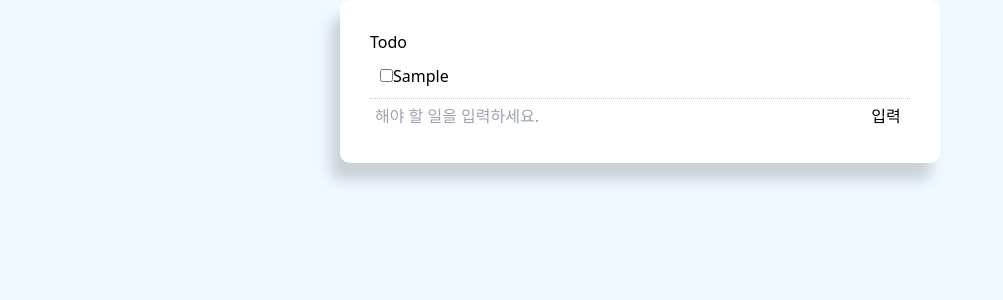
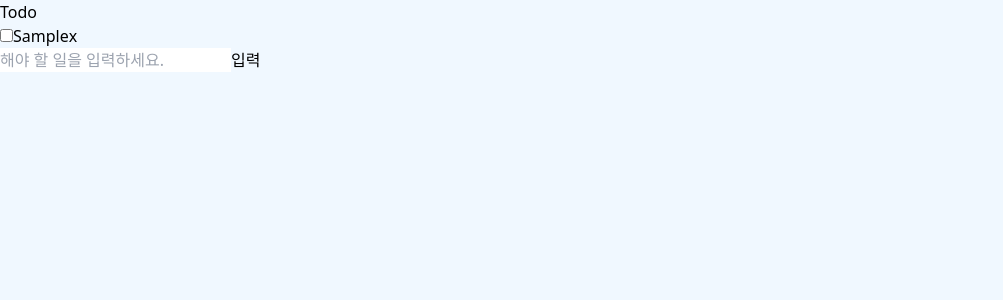
Before and after one commit to cocodori/todolistwithreact, a React (Create React App) app: page / in a window 1280 px wide. Both pictures are taken after typing "Sample" into the empty fields and a click on the input "입력". Shown: the top 300 px of the page, without its empty margins (0-1003 px from the left). Built offline with nearby package versions, Linux system fonts and the light colour scheme.

Commit message:
style 제거

```diff
--- a/src/App.css
+++ b/src/App.css
@@ -1,15 +1,3 @@
 @tailwind base;
 @tailwind components;
 @tailwind utilities;
-
-.container {
-    margin: auto;
-    max-width: 600px;
-   }
-
-   .todoBlock {
-    padding: 30px;
-    background-color: #fff;
-    border-radius: 10px;
-    box-shadow: -9px 17px 13px rgb(0 0 0 / 16%);
-   }
--- a/src/App.js
+++ b/src/App.js
@@ -24,9 +24,9 @@ export default function App() {
     }
 
     return (
-        <div className="container">
-            <div className="todoBlock">
-                <div className="title">
+        <div>
+            <div>
+                <div>
                     <h1>Todo</h1>
                 </div>
 
--- a/src/components/Form.js
+++ b/src/components/Form.js
@@ -7,11 +7,10 @@ export default function Form({handleSubmit, value, setValue}) {
 
     return (
         <div>
-            <form style={{ display: 'flex' }} onSubmit={handleSubmit}>
+            <form onSubmit={handleSubmit}>
                 <input
                     type="text"
                     name="value"
-                    style={{ flex: "10", padding: "5px" }}
                     placeholder="해야 할 일을 입력하세요."
                     value={value}
                     onChange={handleChange}
@@ -19,8 +18,6 @@ export default function Form({handleSubmit, value, setValue}) {
                 <input
                     type="submit"
                     value="입력"
-                    className="btn"
-                    style={{ flex: '1' }}
                 />
             </form>
         </div>
--- a/src/components/List.js
+++ b/src/components/List.js
@@ -1,17 +1,6 @@
 import React from 'react'
 
-export default function List({todoData, setTodoData}) {
-
-
-
-    const btnStyle = {
-        color: "#fff",
-        border: "none",
-        padding: "5px 9px",
-        borderRadius: "50%",
-        cusor: "pointer",
-        float: "right"
-    };
+export default function List ({todoData, setTodoData}) {
 
     const handleCompleteChange = (id) => {
         let newTodoData = todoData.map(data => {
@@ -31,22 +20,13 @@ export default function List({todoData, setTodoData}) {
         setTodoData(newTodoData);
     }
 
-    const getStyle = (completed) => {
-        return {
-            padding: "10px",
-            borderBottom: "1px #ccc dotted",
-            textDecoration: completed ? "line-through" : "none"
-        }
-    }
-
-
     return (
         <div>
             {todoData.map(data => (
-                <div style={getStyle(data.completed)} key={data.id}>
+                <div key={data.id}>
                     <input type="checkbox" defaultChecked={false} onChange={() => handleCompleteChange(data.id)} />
                     {data.title}
-                    <button style={btnStyle} onClick={() => handleClick(data.id)}>x</button>
+                    <button onClick={() => handleClick(data.id)}>x</button>
                 </div>
             ))}
         </div>
```
